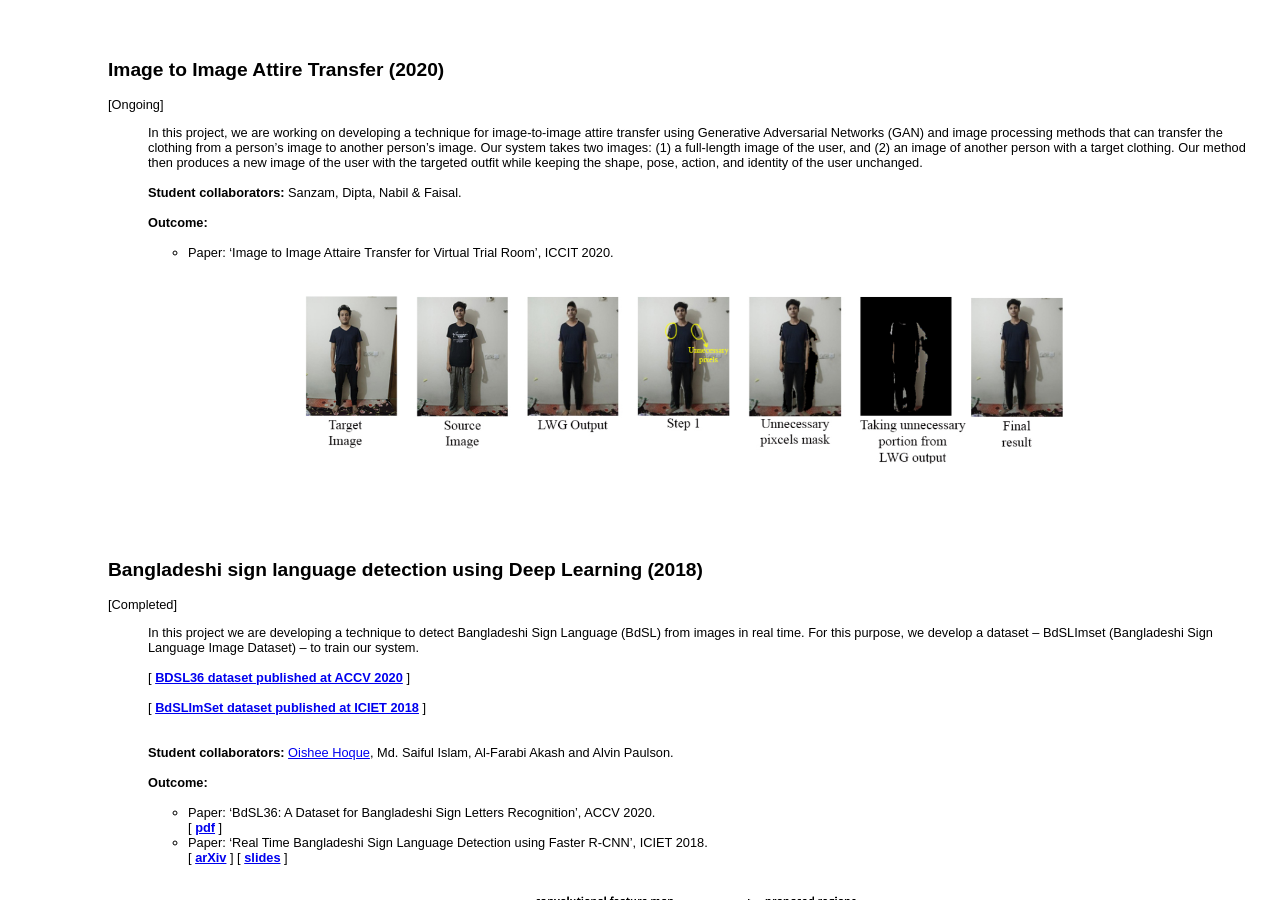
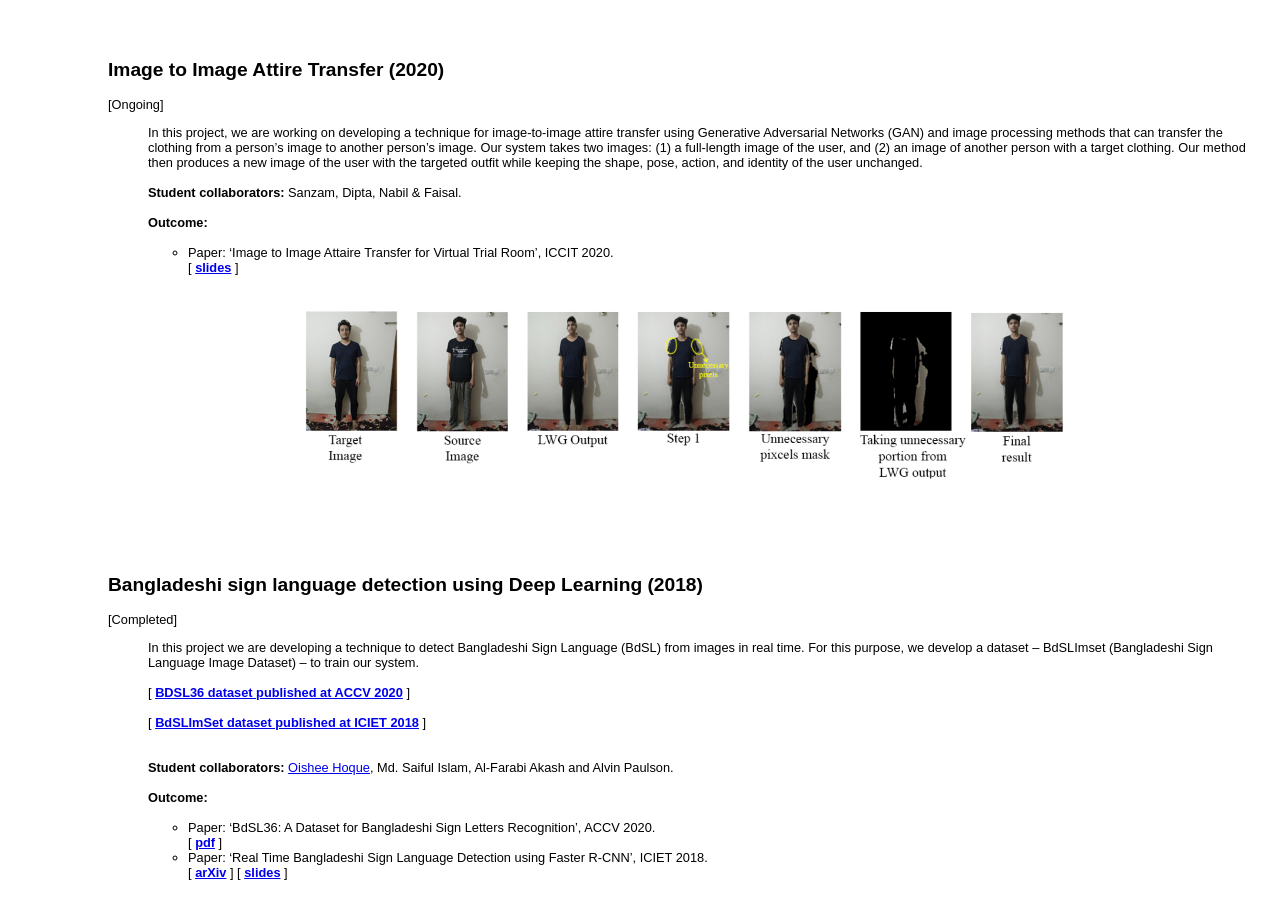
Before and after one commit to imruljubair/imruljubair.github.io, a Jekyll site: the page project/project-page.html, which Jekyll copies as it is, in a window 1280 px wide and 900 px high, scrolled down 863 px. Built offline with Jekyll 4.4.1, drawn with Linux system fonts in a browser that asks for light colours.

Commit message:
Latest Changes

```diff
--- a/project/project-page.html
+++ b/project/project-page.html
@@ -41,7 +41,7 @@ div {
 <br>
 <br>
 <ul>
-<li>Paper: ‘Jamdani Motif Generation using Conditional GAN’, ICCIT 2020.<br> [ <a href="material/Thesis-1.pdf"; style="font-weight:bold">slides</a> ]
+<li>Paper: ‘Jamdani Motif Generation using Conditional GAN’, ICCIT 2020.<br> [ <a href="material/jam.pdf"; style="font-weight:bold">slides</a> ]
 </li>
 </ul>
 </ul>
@@ -69,7 +69,7 @@ div {
 <br>
 <br>
 <ul>
-<li>Paper: ‘Image to Image Attaire Transfer for Virtual Trial Room’, ICCIT 2020.<br>
+<li>Paper: ‘Image to Image Attaire Transfer for Virtual Trial Room’, ICCIT 2020.<br>[ <a href="material/i2i.pdf"; style="font-weight:bold">slides</a> ]
 </li>
 </ul>
 </ul>
```
Also changed, not shown: 3 other files.
